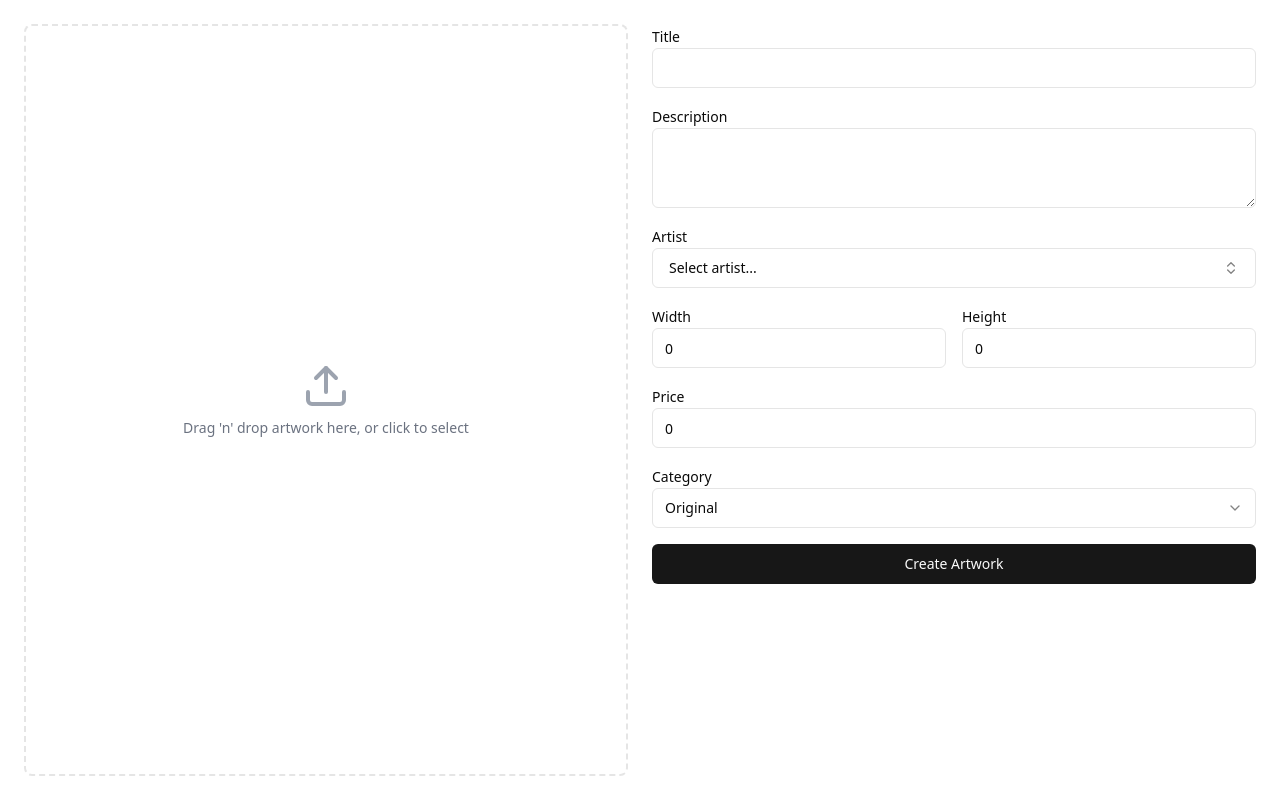
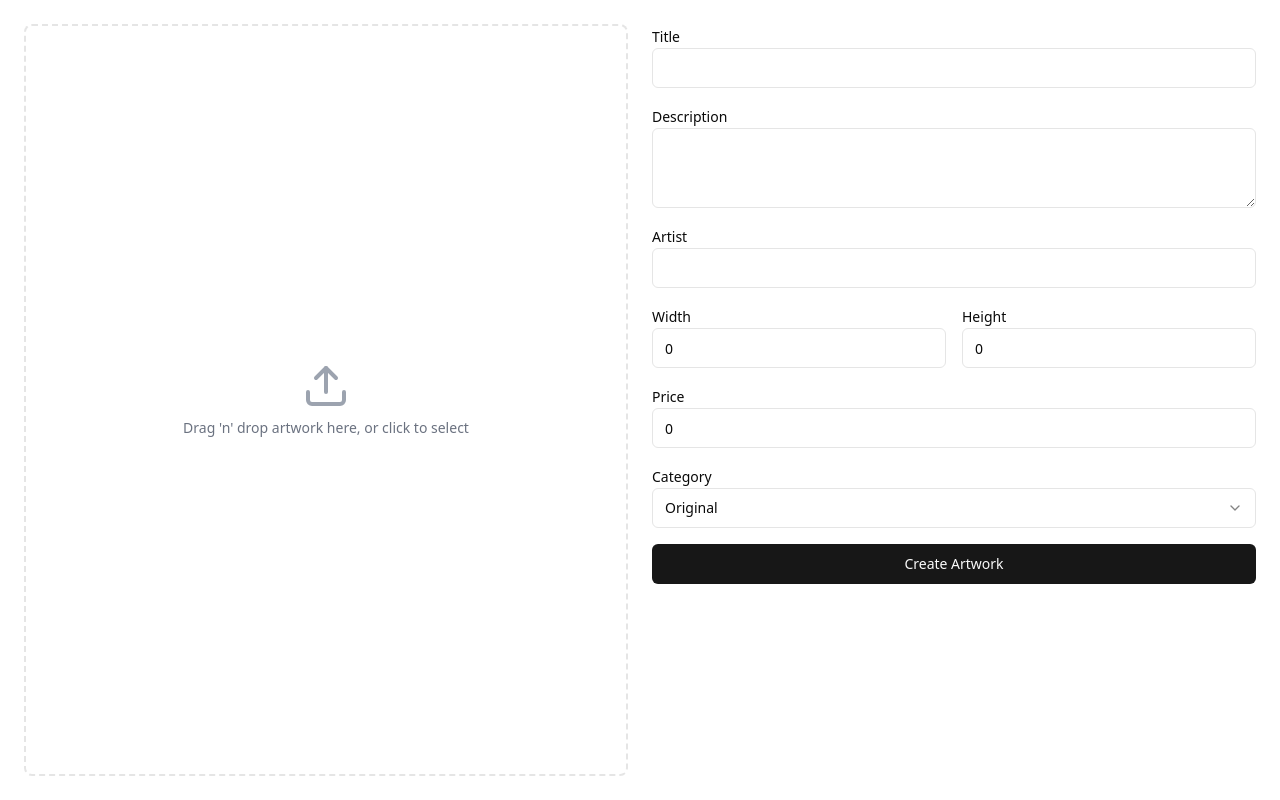
Before and after one commit to Johannes-01/Software_Engineering_I, a Next.js app in the folder project_micheal_angelo/: page /gallery in a window 1280 px wide. Built offline with nearby package versions, Linux system fonts and the light colour scheme.

Commit message:
fix - [backlog#38] remove artist popover

```diff
--- a/project_micheal_angelo/package.json
+++ b/project_micheal_angelo/package.json
@@ -22,7 +22,6 @@
     "clsx": "^2.1.1",
     "cmdk": "^1.0.4",
     "lucide-react": "^0.454.0",
-    "mime-types": "^2.1.35",
     "next": "^14.2.14",
     "react": "^18",
     "react-dom": "^18",
--- a/project_micheal_angelo/src/components/ArtworkUpload.tsx
+++ b/project_micheal_angelo/src/components/ArtworkUpload.tsx
@@ -2,7 +2,7 @@
 
 import React, { useState } from 'react'
 import { useDropzone } from 'react-dropzone'
-import { Check, ChevronsUpDown, Upload } from 'lucide-react'
+import { Upload } from 'lucide-react'
 import { Button } from "./ui/button"
 import { Input } from "./ui/input"
 import { Label } from "./ui/label"
@@ -14,32 +14,19 @@ import {
   SelectTrigger,
   SelectValue,
 } from "./ui/select"
-import {
-  Command,
-  CommandEmpty,
-  CommandGroup,
-  CommandInput,
-  CommandItem,
-} from "./ui/command"
-import {
-  Popover,
-  PopoverContent,
-  PopoverTrigger,
-} from "./ui/popover"
 import { cn } from "@utils/tailwind-merge-styles";
 import { Item } from '../types/item'
 import { Category } from '../types/category'
 import { fromDoubleWithTwoDecimalInt } from '../utils/numberExtension'
-import { lookup } from 'mime-types'
 
-// todo free text or artist table?
-const artists = [
+// if we want to fetch artists later on
+/*const artists = [
   "Pablo Picasso",
   "Vincent van Gogh",
   "Leonardo da Vinci",
   "Claude Monet",
   "Frida Kahlo",
-]
+]*/
 
 export default function ArtworkUpload() {
 
@@ -53,7 +40,7 @@ export default function ArtworkUpload() {
     category_id: Category.original,
   });
 
-  const [artistsOpen, setArtistsOpen] = useState(false);
+  // const [artistsOpen, setArtistsOpen] = useState(false);
   const [loading, setLoading] = useState(false);
   const [error, setError] = useState<string | undefined>(undefined);
 
@@ -68,9 +55,9 @@ export default function ArtworkUpload() {
     setFormData(prev => ({ ...prev, [name]: value }))
   }
 
-  const handleSelectChange = (name: string, value: string) => {
+  /*const handleSelectChange = (name: string, value: string) => {
     setFormData(prev => ({ ...prev, [name]: value }))
-  }
+  }*/
 
   const handleSelectCategory = (category: Category) => {
     setFormData(prev => ({ ...prev, category_id: category}))
@@ -80,29 +67,26 @@ export default function ArtworkUpload() {
     e.preventDefault();
     setError("");
     setLoading(true);
+    const request = formData;
 
-    if (!formData.image) {
+    if (!request.image) {
       setError("Please upload an artwork");
       return;
     }
 
-    const request = formData;
-    request.price = fromDoubleWithTwoDecimalInt(formData.price);
-    request.height = fromDoubleWithTwoDecimalInt(formData.height);
-    request.width = fromDoubleWithTwoDecimalInt(formData.width);
+    request.price = fromDoubleWithTwoDecimalInt(request.price);
+    request.height = fromDoubleWithTwoDecimalInt(request.height);
+    request.width = fromDoubleWithTwoDecimalInt(request.width);
 
     // todo do we need to have both? --> simon?
-    request.motive_height = formData.height;
-    request.motive_width = formData.width;
-    const mimeType = lookup(formData.image.type);
-
-    console.log(mimeType);
+    request.motive_height = request.height;
+    request.motive_width = request.width;
 
     fetch('/api/image', {
       method: 'POST',
       body: JSON.stringify({
         item: request,
-        mimeType,
+        mimeType: request.image.type,
       }),
     })
     .then(response => response.json())
@@ -168,7 +152,15 @@ export default function ArtworkUpload() {
             </div>
             <div>
               <Label htmlFor="artist">Artist</Label>
-              <Popover open={artistsOpen} onOpenChange={setArtistsOpen}>
+              <Input
+                  id="artist"
+                  name="artist"
+                  type="text"
+                  value={formData.artist}
+                  onChange={handleInputChange}
+                  required
+                />
+              {/* <Popover open={artistsOpen} onOpenChange={setArtistsOpen}>
                 <PopoverTrigger asChild>
                   <Button
                     variant="outline"
@@ -205,7 +197,7 @@ export default function ArtworkUpload() {
                     </CommandGroup>
                   </Command>
                 </PopoverContent>
-              </Popover>
+              </Popover> */}
             </div>
             <div className="flex gap-4">
               <div className="w-1/2">
```
Also changed, not shown: 1 other file (tests, documents, lock files or other folders).
